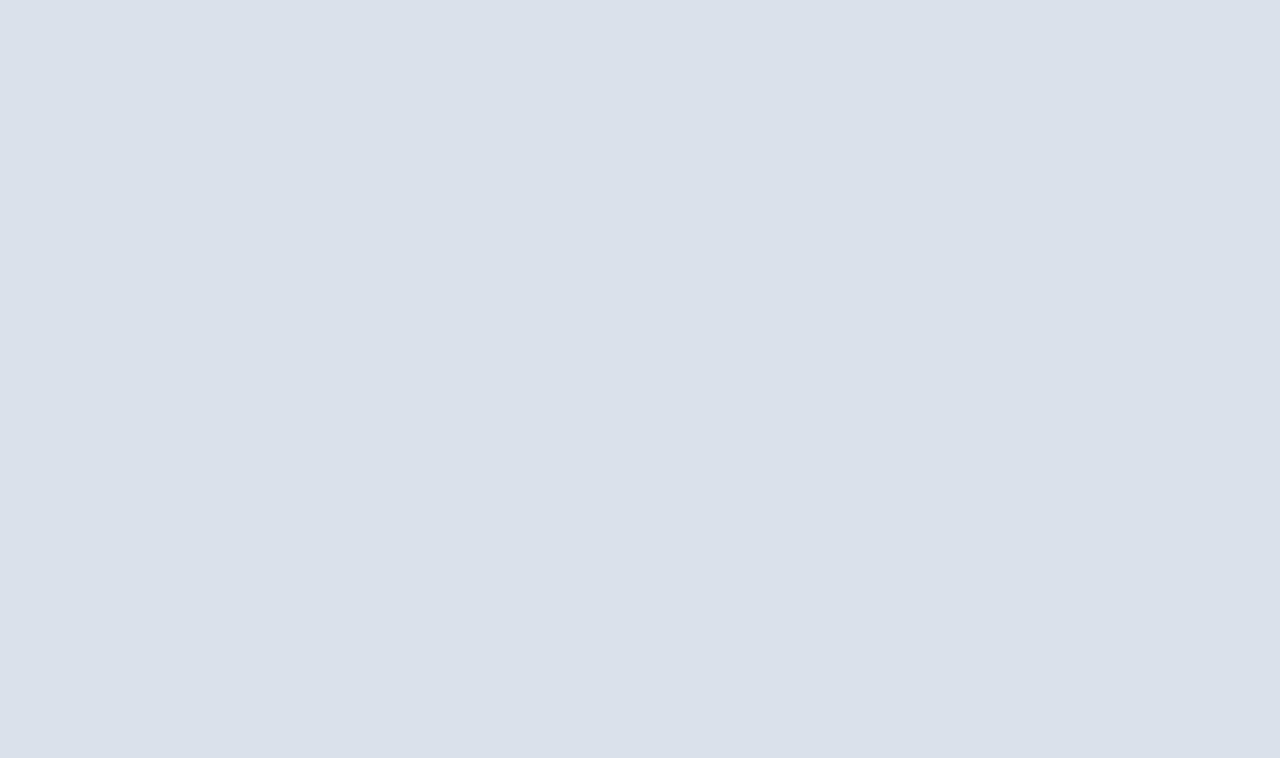
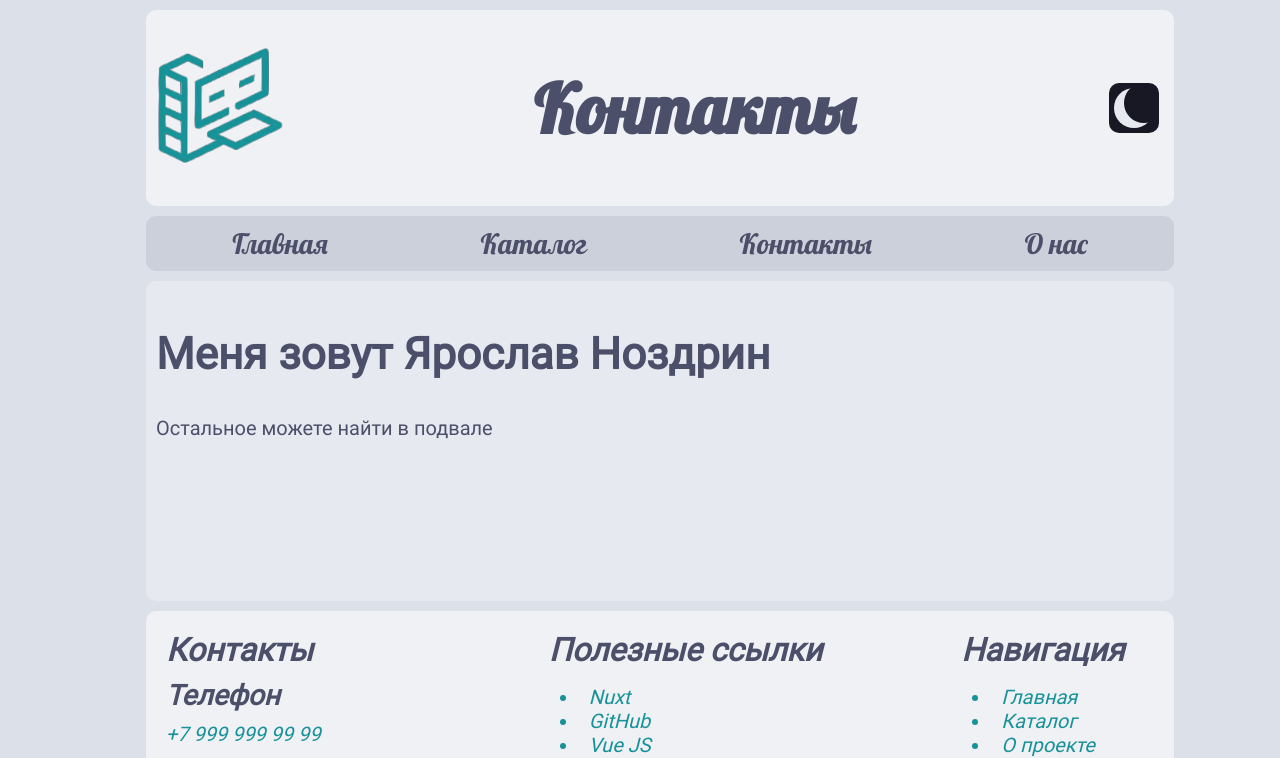
Before and after one commit to yazorinv/pa-info, a Nuxt app: page /contacts in a window 1280 px wide. Before the commit this address had no page. Shown: the top 758 px of the page. Built offline with nearby package versions, Linux system fonts and the light colour scheme.

Commit message:
Add contacts

```diff
--- /dev/null
+++ b/pages/contacts/index.vue
@@ -0,0 +1,18 @@
+<script setup lang="ts">
+</script>
+
+
+<template>
+  <BaseApp0>
+    <template v-slot:header>Контакты</template>
+    <template v-slot:main>
+      <h2>Меня зовут Ярослав Ноздрин</h2>
+      <p>Остальное можете найти в подвале</p>
+    </template>
+  </BaseApp0>
+</template>
+
+
+<style scoped lang="scss">
+@import "/styles/base";
+</style>
```
